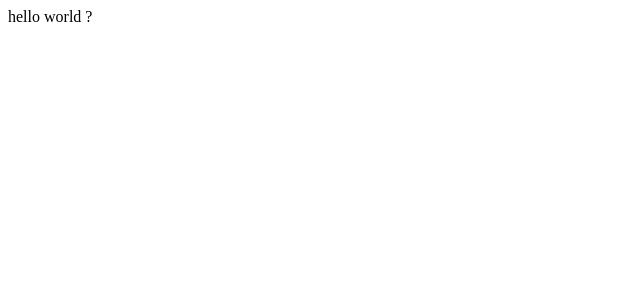
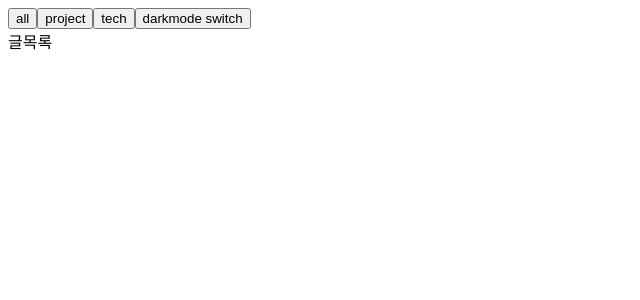
Before and after one commit to sintobury/sintobury-techblog, a Next.js app in the folder techblog/: page / in a window 1280 px wide. Shown: the top 300 px of the page, without its empty margins (0-640 px from the left). Built offline with nearby package versions, Linux system fonts and the light colour scheme.

Commit message:
main page structure

```diff
--- a/techblog/app/page.tsx
+++ b/techblog/app/page.tsx
@@ -1,9 +1,16 @@
-
 
 export default function Home() {
   return (
-    <div >
-      hello world ?
+    <div>
+      <div className="navbar">
+        <button>all</button>
+        <button>project</button>
+        <button>tech</button>
+        <button>darkmode switch</button>
+      </div>
+      <div className="postlist">
+        글목록
+      </div>
     </div>
   )
 }
```
